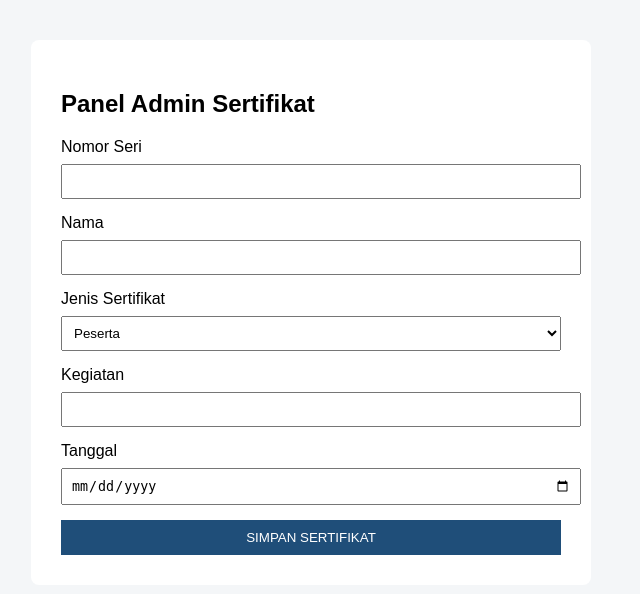
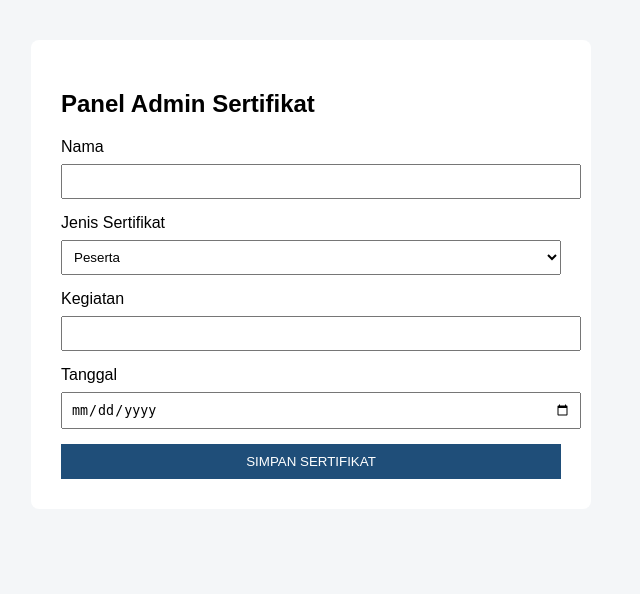
Before and after one commit to masriant/verifikasi-ptlpn, a Flask app: page /admin in a window 1280 px wide. Shown: the top 594 px of the page, without its empty margins (329-969 px from the left). Run offline with Flask 3, Linux system fonts and the light colour scheme.

Commit message:
Auto-generate serials and QR codes, update admin flow
Generate certificate serials and QR images server-side and adjust admin UI accordingly.

- Add generate_nomor_seri(): query last PLPN-<year>-<code>-xxxx entry and increment to produce next zero-padded serial.
- Add generate_qr(nomor_seri): create static/qr folder if needed and save a QR PNG linking to the verification URL.
- Admin route: remove manual nomor_seri input (template) and generate nomor_seri before inserting; use INSERT instead of INSERT OR REPLACE.
- Update templates: remove nomor_seri field from admin form, tweak verifikasi layout and QR image sizing.
- Add sample QR PNGs to static/qr and update database.db.

Minor formatting and indentation fixes in app.py and templates.

```diff
--- a/app.py
+++ b/app.py
@@ -4,10 +4,26 @@ import sqlite3
 import qrcode
 import os
 
+
 app = Flask(__name__)
 
 def connect_db():
     return sqlite3.connect("database.db")
+
+def generate_qr(nomor_seri):
+    # URL verifikasi (sementara lokal)
+    url = f"http://127.0.0.1:5000/verifikasi/{nomor_seri}"
+
+    # Pastikan folder static/qr ada
+    qr_folder = "static/qr"
+    os.makedirs(qr_folder, exist_ok=True)
+
+    # Generate QR
+    img = qrcode.make(url)
+
+    # Simpan file
+    file_path = os.path.join(qr_folder, f"{nomor_seri}.png")
+    img.save(file_path)
 
 def init_db():
     conn = connect_db()
@@ -25,6 +41,8 @@ def init_db():
     conn.commit()
     conn.close()
 
+
+
 def generate_nomor_seri(jenis):
     tahun = datetime.now().year
 
@@ -38,22 +56,23 @@ def generate_nomor_seri(jenis):
     cursor = conn.cursor()
 
     cursor.execute("""
-    SELECT COUNT(*) FROM sertifikat
-    WHERE jenis = ? AND nomor_seri LIKE ?
-    """, (jenis, f"PLPN-{tahun}-{kode}-%"))
+        SELECT nomor_seri
+        FROM sertifikat
+        WHERE nomor_seri LIKE ?
+        ORDER BY nomor_seri DESC
+        LIMIT 1
+    """, (f"PLPN-{tahun}-{kode}-%",))
 
-    count = cursor.fetchone()[0] + 1
+    last = cursor.fetchone()
     conn.close()
 
-    nomor_urut = str(count).zfill(4)
-    return f"PLPN-{tahun}-{kode}-{nomor_urut}"
+    if last:
+        last_number = int(last[0].split("-")[-1])
+        next_number = last_number + 1
+    else:
+        next_number = 1
 
-def generate_qr(nomor_seri):
-    url = f"http://127.0.0.1:5000/verifikasi/{nomor_seri}"
-    img = qrcode.make(url)
-
-    path = f"static/qr/{nomor_seri}.png"
-    img.save(path)
+    return f"PLPN-{tahun}-{kode}-{str(next_number).zfill(4)}"
 
 # =========================
 # ROUTE VERIFIKASI (WAJIB)
@@ -73,20 +92,20 @@ def verifikasi(nomor_seri):
     if data:
         nama, jenis, kegiatan, tanggal, status = data
         return render_template(
-    "verifikasi.html",
-    status=status,
-    nama=nama,
-    jenis=jenis,
-    kegiatan=kegiatan,
-    tanggal=tanggal,
-    nomor_seri=nomor_seri
-)
+            "verifikasi.html",
+            status=status,
+            nama=nama,
+            jenis=jenis,
+            kegiatan=kegiatan,
+            tanggal=tanggal,
+            nomor_seri=nomor_seri
+        )
     else:
         return render_template(
-    "verifikasi.html",
-    status="TIDAK VALID",
-    nomor_seri=nomor_seri
-)
+            "verifikasi.html",
+            status="TIDAK VALID",
+            nomor_seri=nomor_seri
+        )
 
 
 # ======================
@@ -95,19 +114,20 @@ def verifikasi(nomor_seri):
 @app.route("/admin", methods=["GET", "POST"])
 def admin():
     if request.method == "POST":
-        nomor_seri = request.form["nomor_seri"]
         nama = request.form["nama"]
         jenis = request.form["jenis"]
         kegiatan = request.form["kegiatan"]
         tanggal = request.form["tanggal"]
+
+        nomor_seri = generate_nomor_seri(jenis)
         status = "VALID"
 
         conn = connect_db()
         cursor = conn.cursor()
         cursor.execute("""
-        INSERT OR REPLACE INTO sertifikat
-        (nomor_seri, nama, jenis, kegiatan, tanggal, status)
-        VALUES (?, ?, ?, ?, ?, ?)
+            INSERT INTO sertifikat
+            (nomor_seri, nama, jenis, kegiatan, tanggal, status)
+            VALUES (?, ?, ?, ?, ?, ?)
         """, (nomor_seri, nama, jenis, kegiatan, tanggal, status))
         conn.commit()
         conn.close()
@@ -120,6 +140,7 @@ def admin():
     return render_template("admin.html")
 
 
+
 if __name__ == "__main__":
     init_db()
     app.run(host="127.0.0.1", port=5000, debug=True)
--- a/templates/admin.html
+++ b/templates/admin.html
@@ -33,22 +33,16 @@
   <h2>Panel Admin Sertifikat</h2>
   <form method="POST">
 
-    <label>Nomor Seri</label>
-    <input type="text" name="nomor_seri" required>
-
     <label>Nama</label>
     <input type="text" name="nama" required>
-
     <label>Jenis Sertifikat</label>
     <select name="jenis">
       <option>Peserta</option>
       <option>Pemateri</option>
       <option>Panitia</option>
     </select>
-
     <label>Kegiatan</label>
     <input type="text" name="kegiatan" required>
-
     <label>Tanggal</label>
     <input type="date" name="tanggal" required>
 
```
Also changed, not shown: templates/verifikasi.html (+6 -9 lines), database.db, static/qr/PLPN-2026-PMT-0001.png (added), static/qr/PLPN-2026-PST-0004.png (added), static/qr/PLPN-2026-PST-0005.png (added), static/qr/PLPN-2026-PST-0006.png (added).
